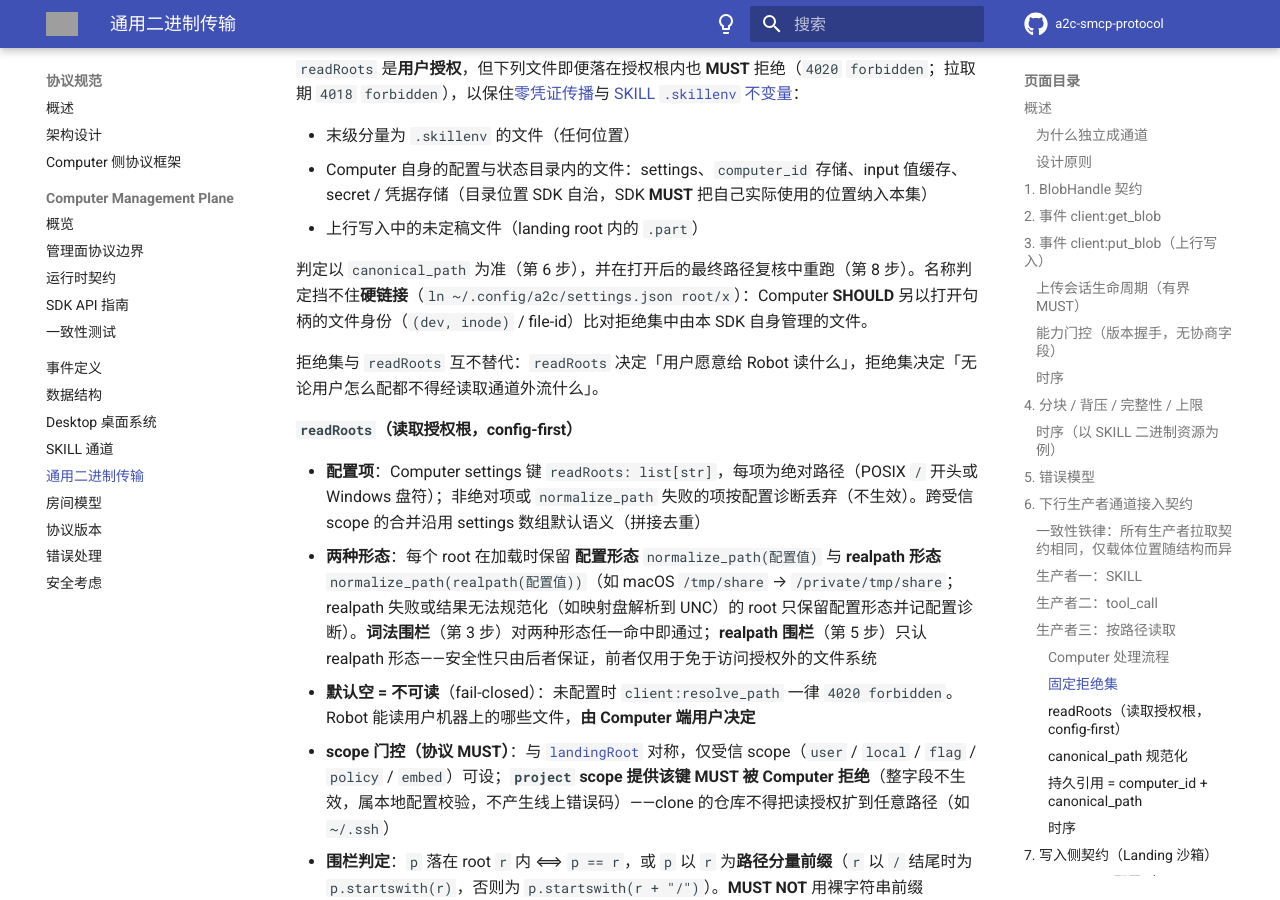
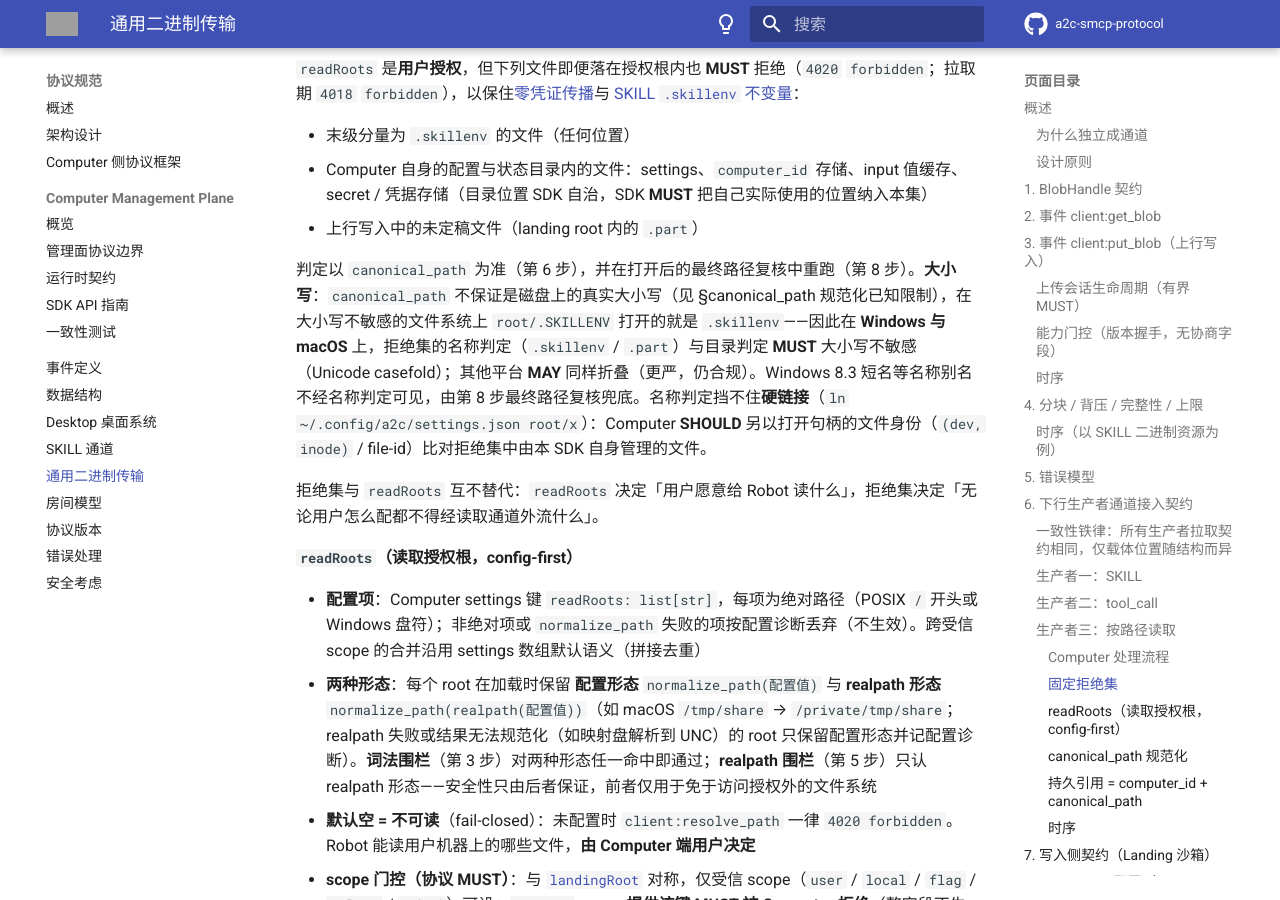
Before and after one commit to A2C-SMCP/a2c-smcp-protocol, an MkDocs documentation site: the page built from docs/specification/blob-transfer.md, in a window 1280 px wide and 900 px high, scrolled down 12027 px. Built offline with MkDocs 1.6.1 and Material for MkDocs 9.7.7, drawn with Linux system fonts in a browser that asks for light colours; comment, search, counter and statistics services are not loaded; the version menu is left out; grey boxes are pictures that could not be loaded.

Commit message:
docs(blob): 固定拒绝集在 Windows/macOS 须大小写不敏感 — protocol#65
canonical_path 不保证磁盘真实大小写，大小写不敏感文件系统上 root/.SKILLENV
即 .skillenv；按码点判定会让名称拒绝集被大小写变体绕过（rust-sdk-c8 对拍发现
双 SDK 差异）。Windows/macOS MUST casefold，其他平台 MAY；8.3 短名由第 8 步兜底。

Co-Authored-By: Claude Opus 5.5 (1M context) <noreply@anthropic.com>

```diff
--- a/docs/specification/blob-transfer.md
+++ b/docs/specification/blob-transfer.md
@@ -344,7 +344,7 @@ Agent SDK 因此只有"**去哪找句柄**"一处分支（顶层字段 vs 遍历
 - Computer 自身的配置与状态目录内的文件：settings、`computer_id` 存储、input 值缓存、secret / 凭据存储（目录位置 SDK 自治，SDK **MUST** 把自己实际使用的位置纳入本集）
 - 上行写入中的未定稿文件（landing root 内的 `.part`）
 
-判定以 `canonical_path` 为准（第 6 步），并在打开后的最终路径复核中重跑（第 8 步）。名称判定挡不住**硬链接**（`ln ~/.config/a2c/settings.json root/x`）：Computer **SHOULD** 另以打开句柄的文件身份（`(dev, inode)` / file-id）比对拒绝集中由本 SDK 自身管理的文件。
+判定以 `canonical_path` 为准（第 6 步），并在打开后的最终路径复核中重跑（第 8 步）。**大小写**：`canonical_path` 不保证是磁盘上的真实大小写（见 §canonical_path 规范化已知限制），在大小写不敏感的文件系统上 `root/.SKILLENV` 打开的就是 `.skillenv`——因此在 **Windows 与 macOS** 上，拒绝集的名称判定（`.skillenv` / `.part`）与目录判定 **MUST** 大小写不敏感（Unicode casefold）；其他平台 **MAY** 同样折叠（更严，仍合规）。Windows 8.3 短名等名称别名不经名称判定可见，由第 8 步最终路径复核兜底。名称判定挡不住**硬链接**（`ln ~/.config/a2c/settings.json root/x`）：Computer **SHOULD** 另以打开句柄的文件身份（`(dev, inode)` / file-id）比对拒绝集中由本 SDK 自身管理的文件。
 
 拒绝集与 `readRoots` 互不替代：`readRoots` 决定「用户愿意给 Robot 读什么」，拒绝集决定「无论用户怎么配都不得经读取通道外流什么」。
 
```
Also changed, not shown: docs/specification/computer-management/conformance-tests.md (+1 -0 lines).
